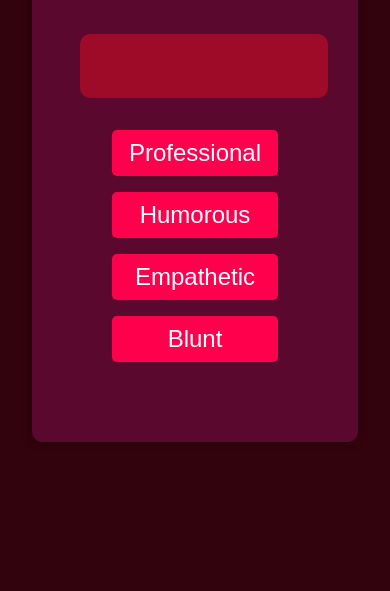
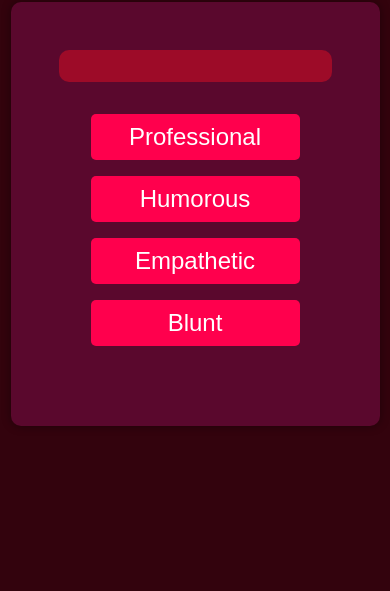
Before and after one commit to nickgkizis/RejectingApp, a plain HTML site: page index.html in a window 390 px wide. Shown: the part 253-844 px from the top of the page. Drawn offline with Linux system fonts and the light colour scheme.

Commit message:
responsive

```diff
--- a/styles.css
+++ b/styles.css
@@ -106,6 +106,7 @@ p {
 
 @media (max-width: 800px) {
     .container {
+        width: 70%;
         padding: 3rem;
     }
 
@@ -114,9 +115,9 @@ p {
         opacity: 0;
     }
     .resp {
-        width: 94%;
+        width: 100%;
         height: auto;
-        padding: 1rem;
+        /* padding: 1rem; */
         flex-direction: column;
         justify-content: center;
         align-items: center;
```
